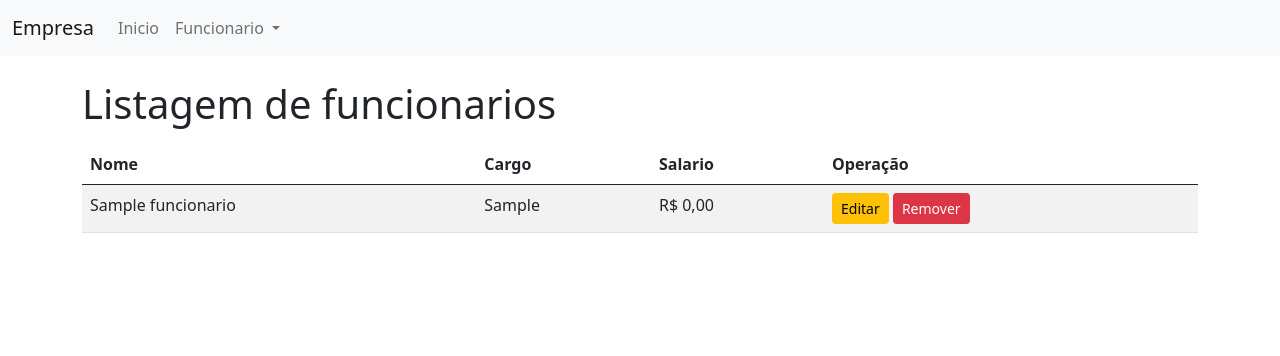
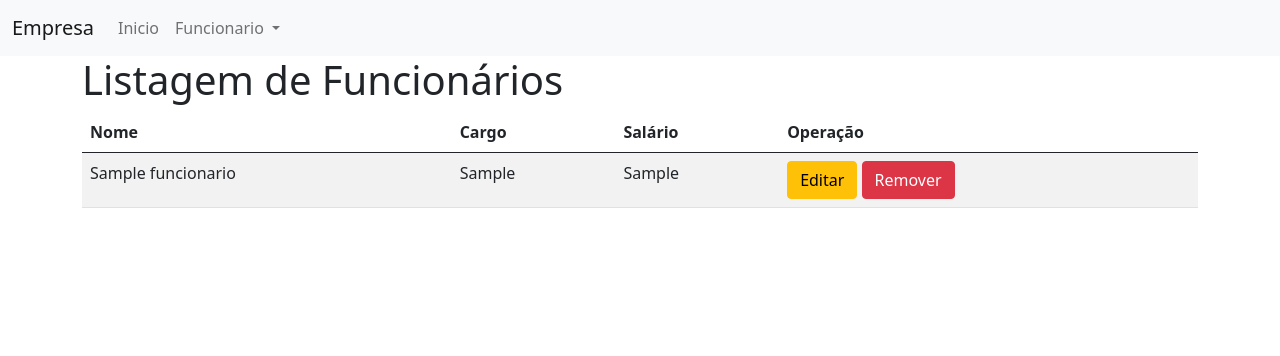
Before and after one commit to LuizRamos616/empresa-crud, a PHP site: page /Funcionario/listar.php in a window 1280 px wide. Shown: the top 356 px of the page. Run offline with PHP 8.4, Linux system fonts and the light colour scheme; tables that the repository leaves empty or names only in its code hold one stand-in row (values such as "Sample post").

Commit message:
Parte final do projeto.

```diff
--- a/Funcionario/listar.php
+++ b/Funcionario/listar.php
@@ -3,38 +3,70 @@
 <head>
 <meta charset="UTF-8">
 <meta name="viewport" content="width=device-width, initial-scale=1.0">
-    <title>Listagem de Funcionários - Empresa</title>
+<title>EMPRESA</title>
 <link href="https://cdn.jsdelivr.net/npm/bootstrap@5.0.2/dist/css/bootstrap.min.css" rel="stylesheet" integrity="sha384-EVSTQN3/azprG1Anm3QDgpJLIm9Nao0Yz1ztcQTwFspd3yD65VohhpuuCOmLASjC" crossorigin="anonymous">
 </head>
+
 <body>
+
 <?php
 include("../menu.php");
 ?>
-    <div class="container mt-4">
-        <h1>Listagem de funcionarios</h1>
-        <table class="table table-striped table-hover mt-3">
+
+<div class="container">
+
+<h1>Listagem de Funcionários</h1>
+
+<table class="table table-striped">
+
 <thead>
     <tr>
         <th>Nome</th>
         <th>Cargo</th>
-                    <th>Salario</th>
+        <th>Salário</th>
         <th>Operação</th>
     </tr>
 </thead>
+
 <tbody>
     <?php
         require_once("../conexao.php");
-                $sql = "select * from funcionario";
+
+        $sql = "SELECT * FROM funcionario";
         $result = mysqli_query($conexao, $sql);
-                while ($linha = mysqli_fetch_assoc($result)) {
+
+        while ($linha = mysqli_fetch_assoc($result))
+        {
     ?>
             <tr>
                 <td><?php echo $linha['nome']; ?></td>
                 <td><?php echo $linha['cargo']; ?></td>
-                    <td>R$ <?php echo number_format($linha['salario'], 2, ',', '.'); ?></td>
+                <td><?php echo $linha['salario']; ?></td>
                 <td>
-                        <a href="editar.php?id=<?php echo $linha['id']; ?>" class="btn btn-warning btn-sm">Editar</a>
-                        <a href="" class="btn btn-danger btn-sm" onclick="return confirm('Deseja realmente excluir?')">Remover</a>
+        <a href="editar.php?id=<?php echo $linha['id']; ?>" class="btn btn-warning">Editar</a>
+        <button type="button" class="btn btn-danger" data-bs-toggle="modal" data-bs-target="#modalremover<?php echo $linha['id']; ?>">
+            Remover
+        </button>
+
+        <div class="modal fade" id="modalremover<?php echo $linha['id']; ?>" tabindex="-1" aria-labelledby="exampleModalLabel" aria-hidden="true">
+            <div class="modal-dialog">
+                <div class="modal-content">
+                    <div class="modal-header">
+                        <h5 class="modal-title" id="exampleModalLabel">Remover Funcionário</h5>
+                        <button type="button" class="btn-close" data-bs-dismiss="modal" aria-label="Close"></button>
+                    </div>
+
+                    <div class="modal-body">
+                        Confirma Exclusão do registro?
+                    </div>
+
+                    <div class="modal-footer">
+                        <button type="button" class="btn btn-secondary" data-bs-dismiss="modal">Cancelar</button>
+                        <a href="remover.php?id=<?php echo $linha['id']; ?>" class="btn btn-danger">Sim</a>
+                </div>
+                </div>
+            </div>
+        </div>
     </td>
             </tr>
     <?php
--- a/conexao.php
+++ b/conexao.php
@@ -5,9 +5,16 @@ $usuario = "root";
 $senha = "";
 $bd = "empresa";
 
+// A partir do PHP 8.1 o mysqli lança exceções (mysqli_sql_exception) por padrão.
+// Desativando esse modo, mysqli_connect retorna false em caso de falha e o
+// $conexao pode ser tratado normalmente pelo if abaixo (sem erro fatal).
+mysqli_report(MYSQLI_REPORT_OFF);
+
 $conexao = mysqli_connect($servidor, $usuario, $senha, $bd);
 
 if (!$conexao) {
     die("Falha na conexão: " . mysqli_connect_error());
 }
-?>
+
+// Garante o charset correto (acentuação) na comunicação com o banco.
+mysqli_set_charset($conexao, "utf8mb4");
```
Also changed, not shown: Funcionario/atualizar.php (+29 -0 lines), Funcionario/remover.php (+19 -0 lines). Lines whose indentation alone changed are shown as unchanged.
